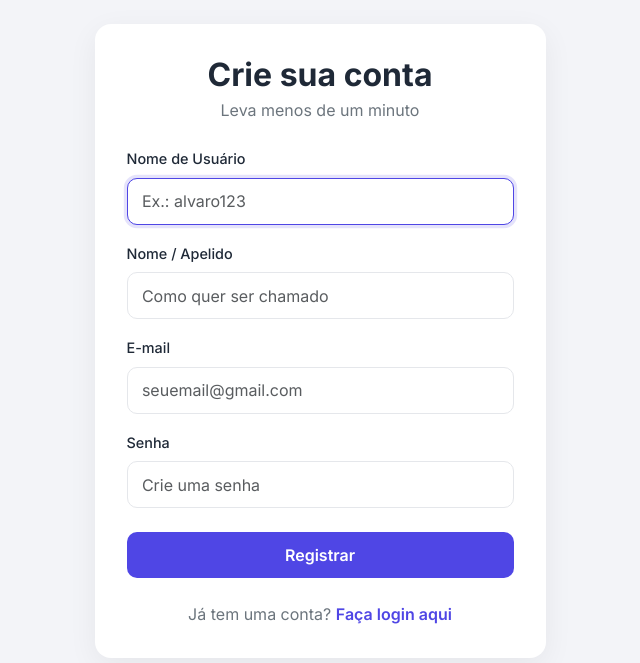
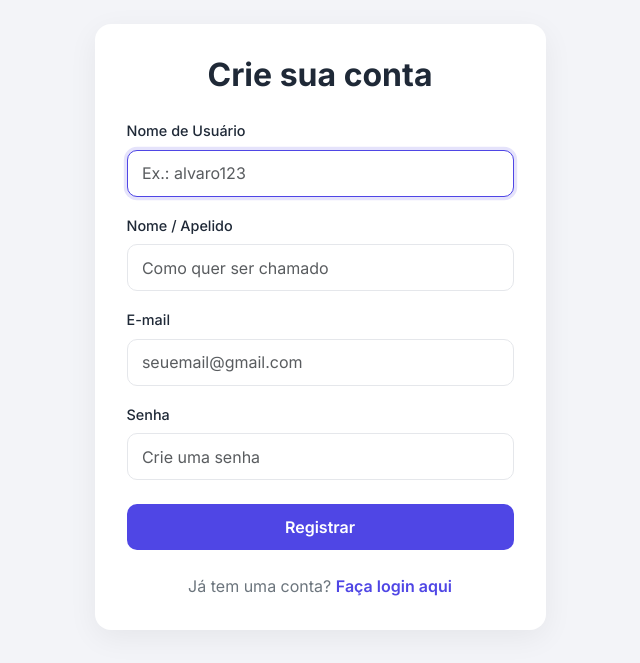
Before and after one commit to alyssa-sys/Grupo-1-FSI-Tutorial-Flask, a Flask app: page /registro in a window 1280 px wide. Shown: the part 56-719 px from the top of the page, without its empty margins (320-960 px from the left). Run offline with Flask 3, Linux system fonts and the light colour scheme.

Commit message:
mudanca na tela de registro

```diff
--- a/gerenciador_de_tarefas/templates/registro.html
+++ b/gerenciador_de_tarefas/templates/registro.html
@@ -7,7 +7,6 @@
         <div class="cartao">
             <div class="text-center mb-4">
                 <h2 class="fw-bold mb-1">Crie sua conta</h2>
-                <p class="text-secondary mb-0">Leva menos de um minuto</p>
             </div>
 
             <form method="POST">
```
